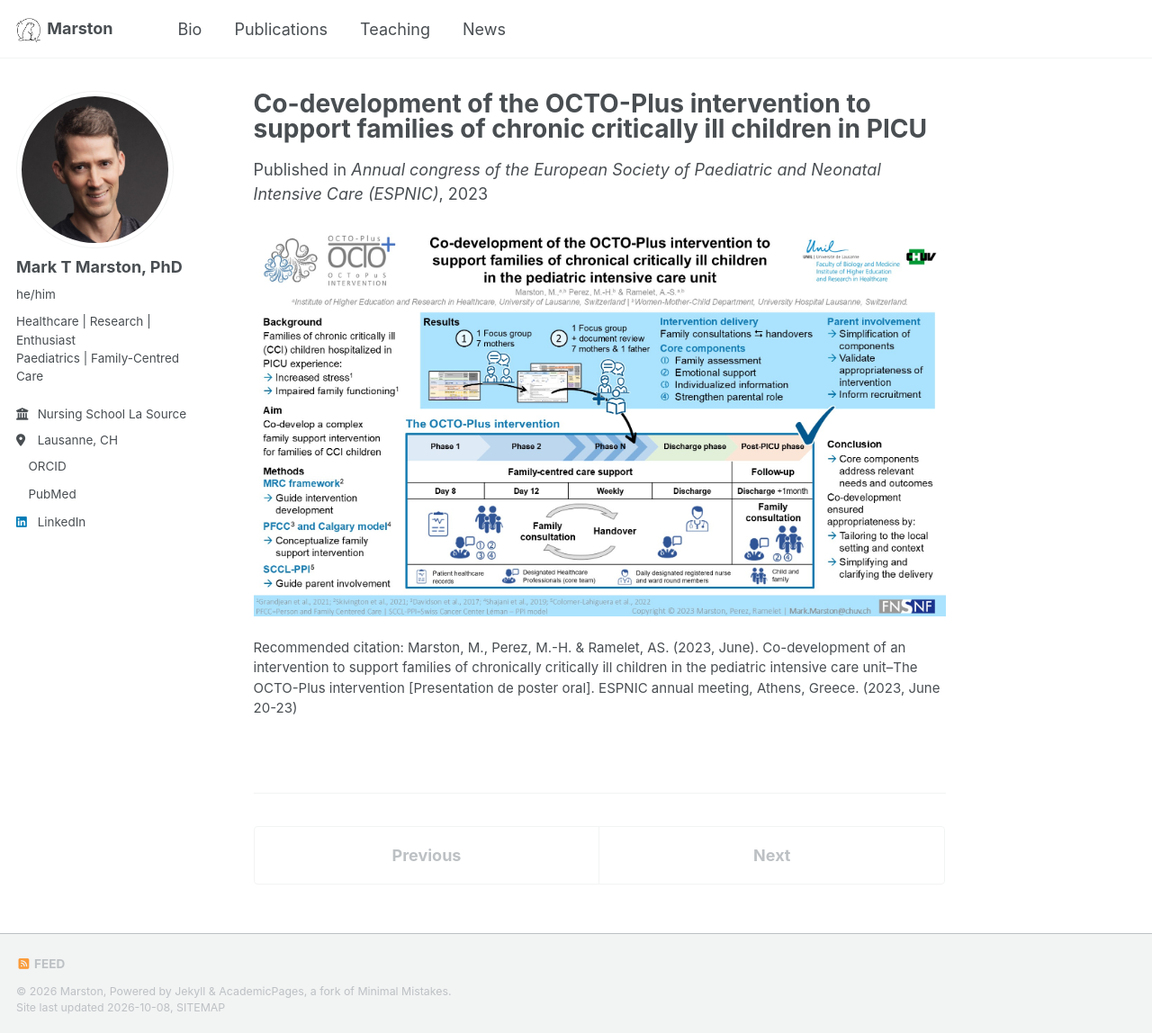
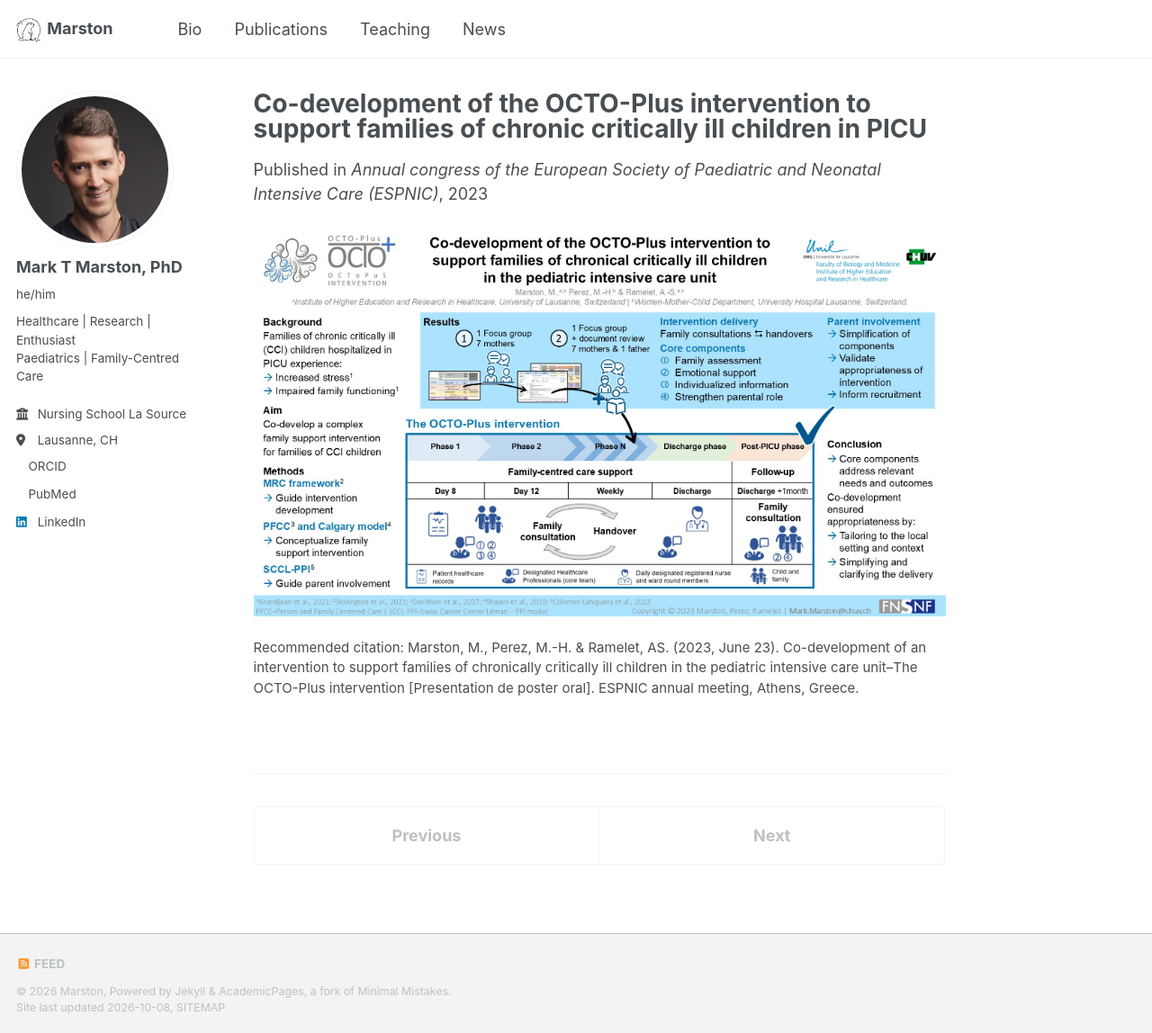
Before and after one commit to marstonRN/marston.github.io, a Jekyll site: the page built from _publications/2023_publication_7-octoplus_ESPNIC_poster_230620.md, in a window 1280 px wide and 1148 px high. Shown: the whole window at 90% size. Built offline with Jekyll 4.4.1, drawn with Linux system fonts in a browser that asks for light colours; a style sheet for code colours, icons or effects is not loaded.

Commit message:
Fix citation date in ESPNIC poster publication
Updated citation date for the ESPNIC poster presentation.

```diff
--- a/_publications/2023_publication_7-octoplus_ESPNIC_poster_230620.md
+++ b/_publications/2023_publication_7-octoplus_ESPNIC_poster_230620.md
@@ -6,8 +6,8 @@ permalink: /publication/2023_publication_7-octoplus_ESPNIC_poster_230620
 excerpt: 'In preparation'
 date: 2023-06-20-23
 venue: 'Annual congress of the European Society of Paediatric and Neonatal Intensive Care (ESPNIC)'
-citation: "Marston, M., Perez, M.-H. & Ramelet, AS. (2023, June). Co-development of an intervention to support families of chronically critically ill children in the pediatric intensive care
-unit–The OCTO-Plus intervention [Presentation de poster oral]. ESPNIC annual meeting, Athens, Greece. (2023, June 20-23)"
+citation: "Marston, M., Perez, M.-H. & Ramelet, AS. (2023, June 23). Co-development of an intervention to support families of chronically critically ill children in the pediatric intensive care
+unit–The OCTO-Plus intervention [Presentation de poster oral]. ESPNIC annual meeting, Athens, Greece."
 ---
 
 ![Graphical abstract](/images/publications/2023_publication_7-octoplus_ESPNIC_poster_230620.jpg)
```
